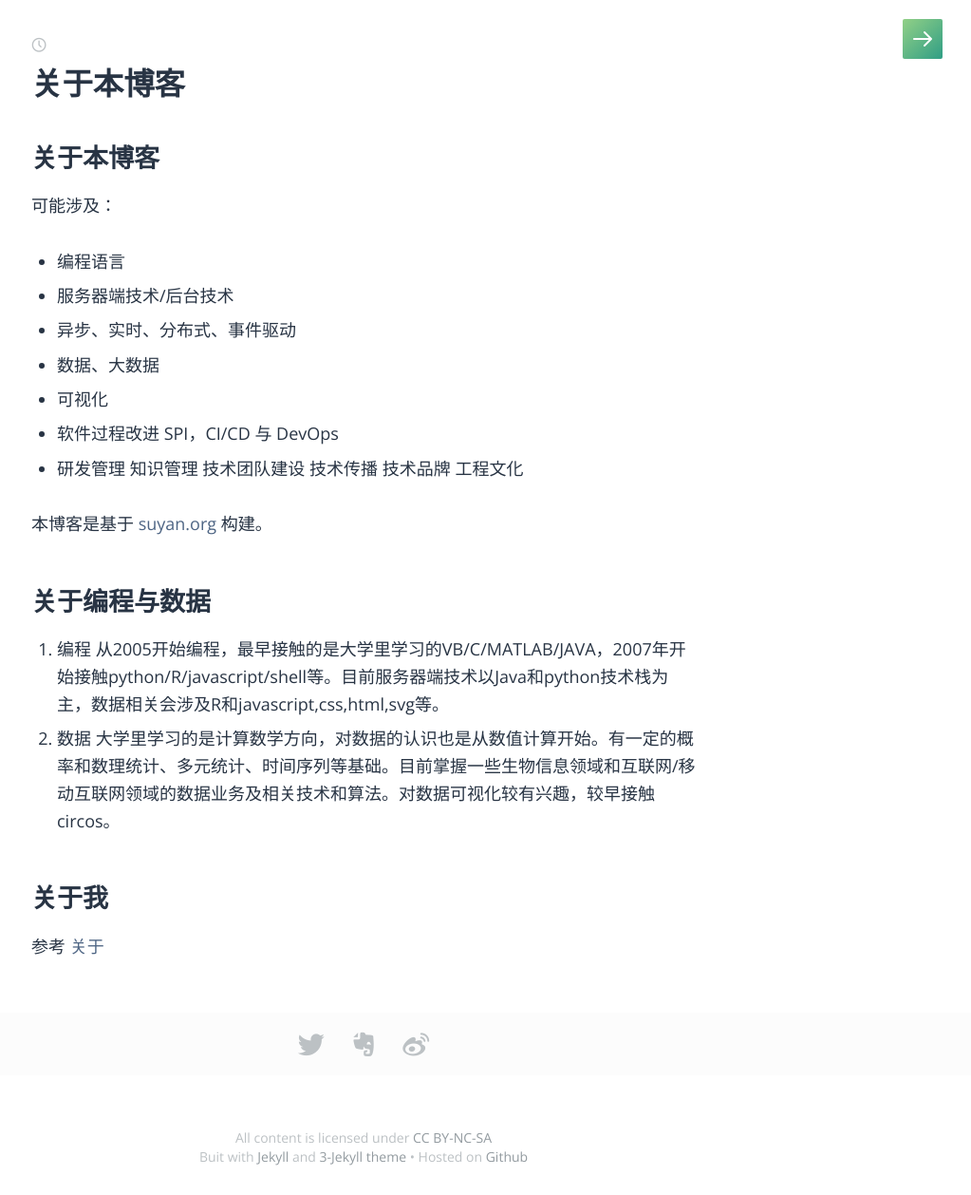
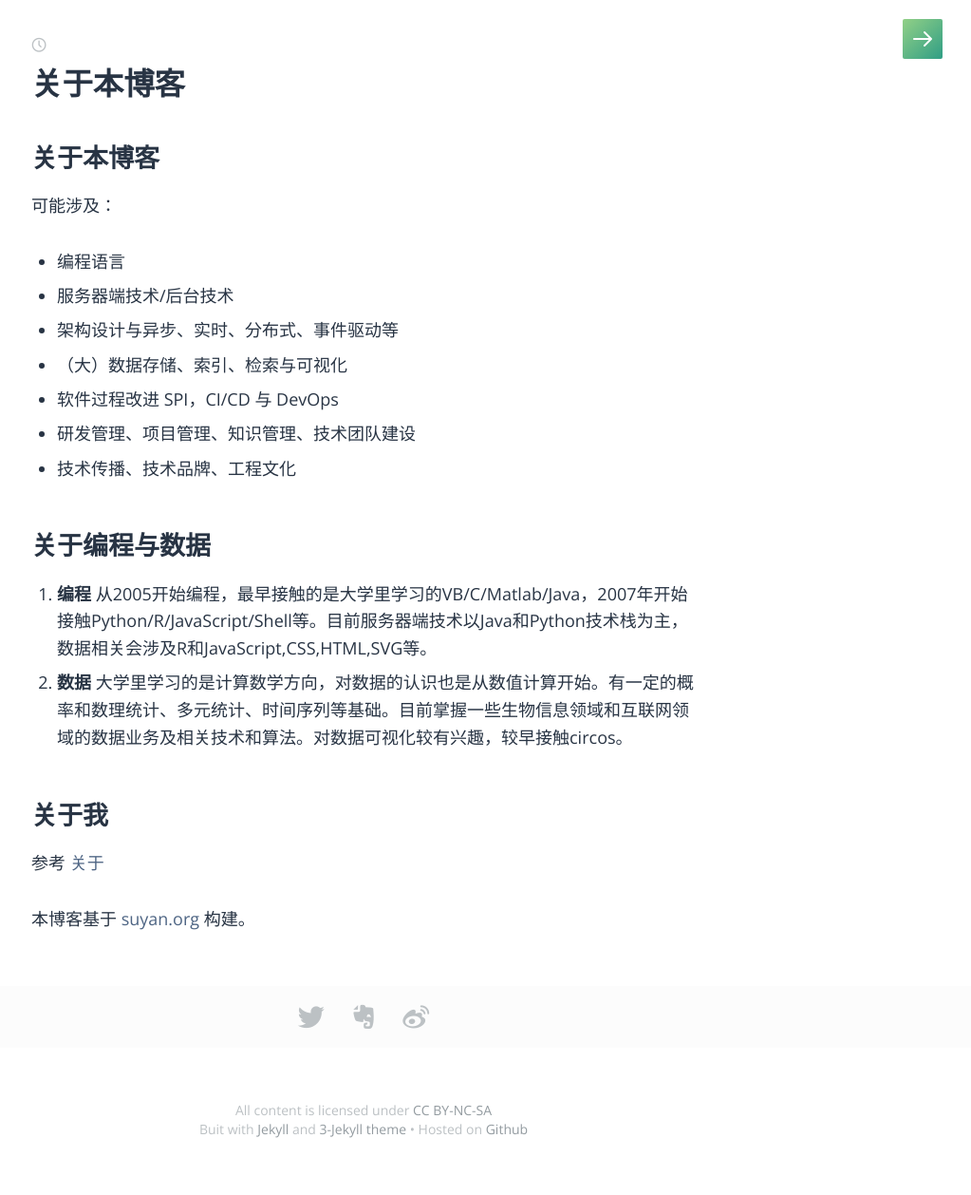
Before and after one commit to node/node.github.io, a Jekyll site: the page built from index.md, in a window 1280 px wide. Shown: the whole page at 95% size, without its empty margins (257-1280 px from the left). Built offline with Jekyll 4.4.1, drawn with Linux system fonts in a browser that asks for light colours; some web fonts are replaced; our own code applies the rules of GitHub Pages for plain Markdown files.

Commit message:
Update index.md

```diff
--- a/index.md
+++ b/index.md
@@ -8,21 +8,23 @@ layout: post
 
 - 编程语言
 - 服务器端技术/后台技术
-- 异步、实时、分布式、事件驱动
-- 数据、大数据
-- 可视化
+- 架构设计与异步、实时、分布式、事件驱动等
+- （大）数据存储、索引、检索与可视化
 - 软件过程改进 SPI，CI/CD 与 DevOps
-- 研发管理 知识管理 技术团队建设 技术传播 技术品牌 工程文化
+- 研发管理、项目管理、知识管理、技术团队建设
+- 技术传播、技术品牌、工程文化
 
-本博客是基于 [suyan.org](https://github.com/suyan/suyan.github.io) 构建。
 
 ## 关于编程与数据
 
-1. 编程
-    从2005开始编程，最早接触的是大学里学习的VB/C/MATLAB/JAVA，2007年开始接触python/R/javascript/shell等。目前服务器端技术以Java和python技术栈为主，数据相关会涉及R和javascript,css,html,svg等。
-2. 数据
-    大学里学习的是计算数学方向，对数据的认识也是从数值计算开始。有一定的概率和数理统计、多元统计、时间序列等基础。目前掌握一些生物信息领域和互联网/移动互联网领域的数据业务及相关技术和算法。对数据可视化较有兴趣，较早接触circos。
+1. **编程**
+    从2005开始编程，最早接触的是大学里学习的VB/C/Matlab/Java，2007年开始接触Python/R/JavaScript/Shell等。目前服务器端技术以Java和Python技术栈为主，数据相关会涉及R和JavaScript,CSS,HTML,SVG等。
+2. **数据**
+    大学里学习的是计算数学方向，对数据的认识也是从数值计算开始。有一定的概率和数理统计、多元统计、时间序列等基础。目前掌握一些生物信息领域和互联网领域的数据业务及相关技术和算法。对数据可视化较有兴趣，较早接触circos。
 
 ## 关于我
 
 参考 [关于](2016/10/23/about-me.html)
+
+
+本博客基于 [suyan.org](https://github.com/suyan/suyan.github.io) 构建。
```
